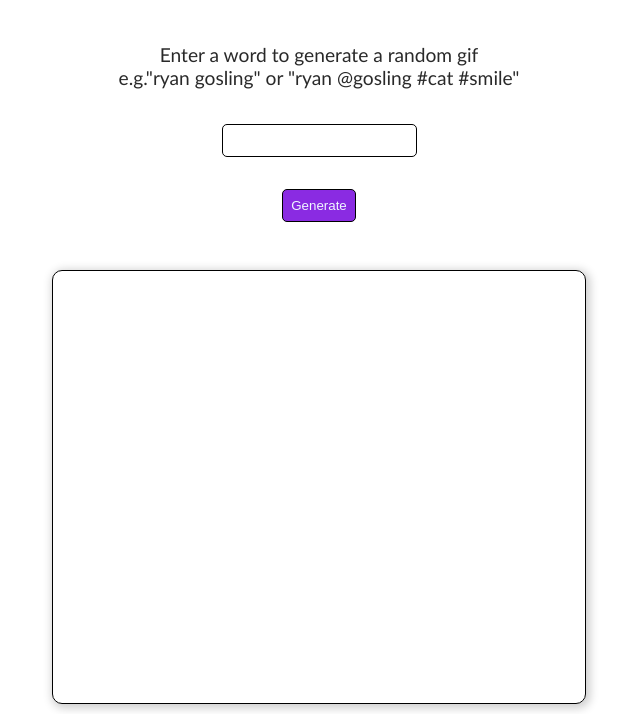
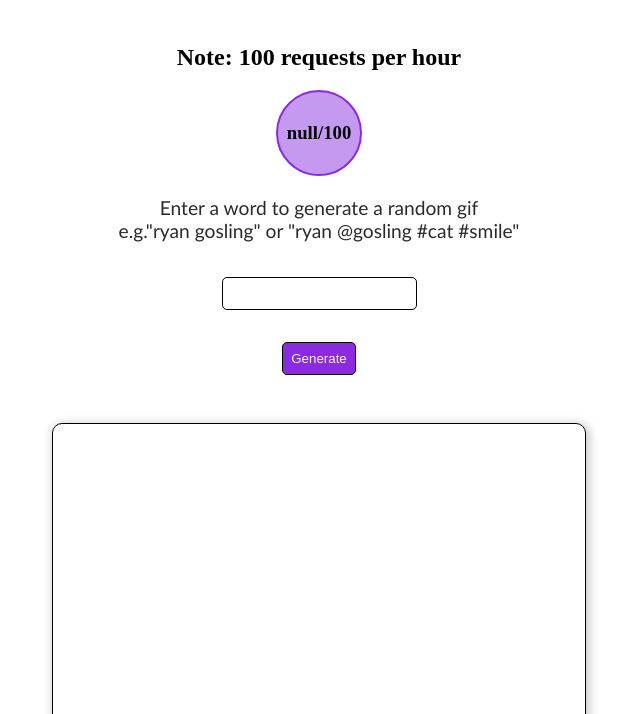
Before and after one commit to Lil-Code30/JavaScript-TheOdinProject, a plain HTML site: page working-with-APIs/index.html in a window 1280 px wide. Shown: the part 86-800 px from the top of the page, without its empty margins (321-961 px from the left). Drawn offline with Linux system fonts and the light colour scheme.

Commit message:
adding the number of time a user fetch for data to the API

```diff
--- a/working-with-APIs/index.html
+++ b/working-with-APIs/index.html
@@ -9,6 +9,10 @@
   <body>
     <main>
       <h1>Generate Random Gifs</h1>
+      <h2><strong>Note:</strong> 100 requests per hour</h2>
+      <div class="count-container">
+        <h3 id="count">0/100</h3>
+      </div>
       <p>
         Enter a word to generate a random gif <br />
         <span> e.g."ryan gosling" or "ryan @gosling #cat #smile" </span>
--- a/working-with-APIs/script.js
+++ b/working-with-APIs/script.js
@@ -3,7 +3,22 @@ const imageContainer = document.querySelector(".container");
 const erromessage = document.querySelector("#error-message");
 const APIKey = "N2arZILgcPWuxNwCbcxdUDmgTjho6Wif"; // API key 😅 JUST FOR TEST DON'T USE IT PLEASE
 
-// ex: 'https://api.giphy.com/v1/gifs/translate?api_key=N2arZILgcPWuxNwCbcxdUDmgTjho6Wif&s=cats'
+let clickCount = JSON.parse(localStorage.getItem("clickCount")) || 0;
+clickCount = Number(clickCount);
+const countcontainer = document.querySelector("#count");
+
+countcontainer.innerHTML = `${JSON.parse(
+  localStorage.getItem("clickCount")
+)}/100`;
+
+// set time interval to reset the click count every hour
+let interval = setInterval(() => {
+  clickCount = 0;
+  localStorage.setItem("clickCount", JSON.stringify(clickCount));
+  countcontainer.innerHTML = `${JSON.parse(
+    localStorage.getItem("clickCount")
+  )}/100`;
+}, 3600000);
 
 btn.addEventListener("click", () => {
   let input = document.querySelector("input");
@@ -24,6 +39,15 @@ btn.addEventListener("click", () => {
     })
       .then((res) => {
         console.log(res);
+
+        // count the number of requests
+        clickCount++;
+        localStorage.setItem("clickCount", JSON.stringify(clickCount));
+        countcontainer.innerHTML = `${JSON.parse(
+          localStorage.getItem("clickCount")
+        )}/100`;
+
+        // check if no error occured
         if (res.ok === false) {
           // API rate limit exceeded
           throw new Error(`Error: ${res.status}`);
@@ -43,7 +67,6 @@ btn.addEventListener("click", () => {
       .catch((error) => {
         erromessage.classList.add("display");
         erromessage.textContent = error.message;
-        console.log(error);
       });
   } else {
     erromessage.classList.add("display");
--- a/working-with-APIs/style.css
+++ b/working-with-APIs/style.css
@@ -60,6 +60,17 @@ img {
   width: 350px;
   height: 250px;
 }
+.count-container {
+  display: flex;
+  align-items: center;
+  justify-content: center;
+  padding: 1rem;
+  width: 50px;
+  height: 50px;
+  border: 2px solid blueviolet;
+  border-radius: 50%;
+  background-color: rgba(137, 43, 226, 0.48);
+}
 .container {
   display: flex;
   flex-direction: column;
```
